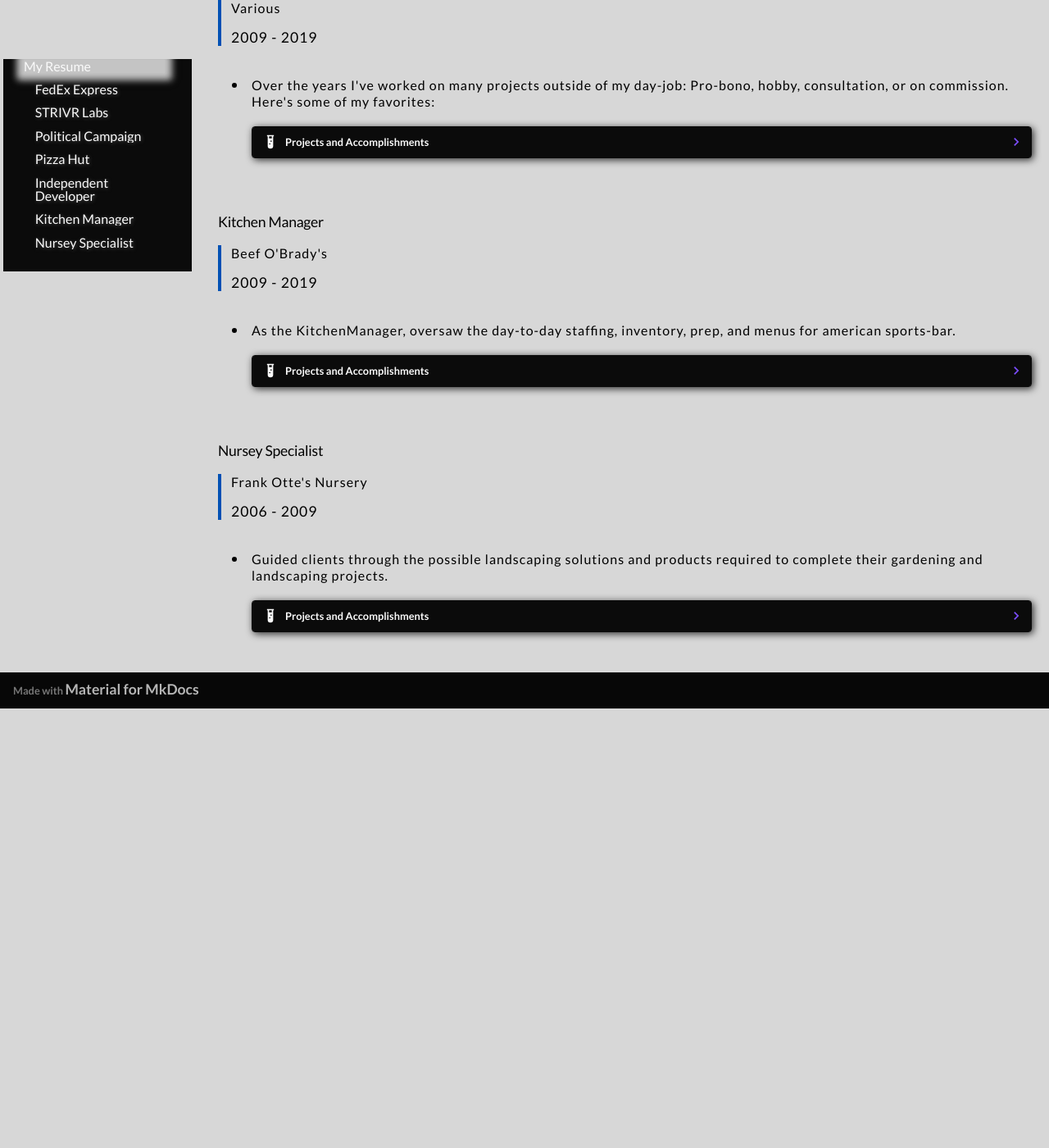
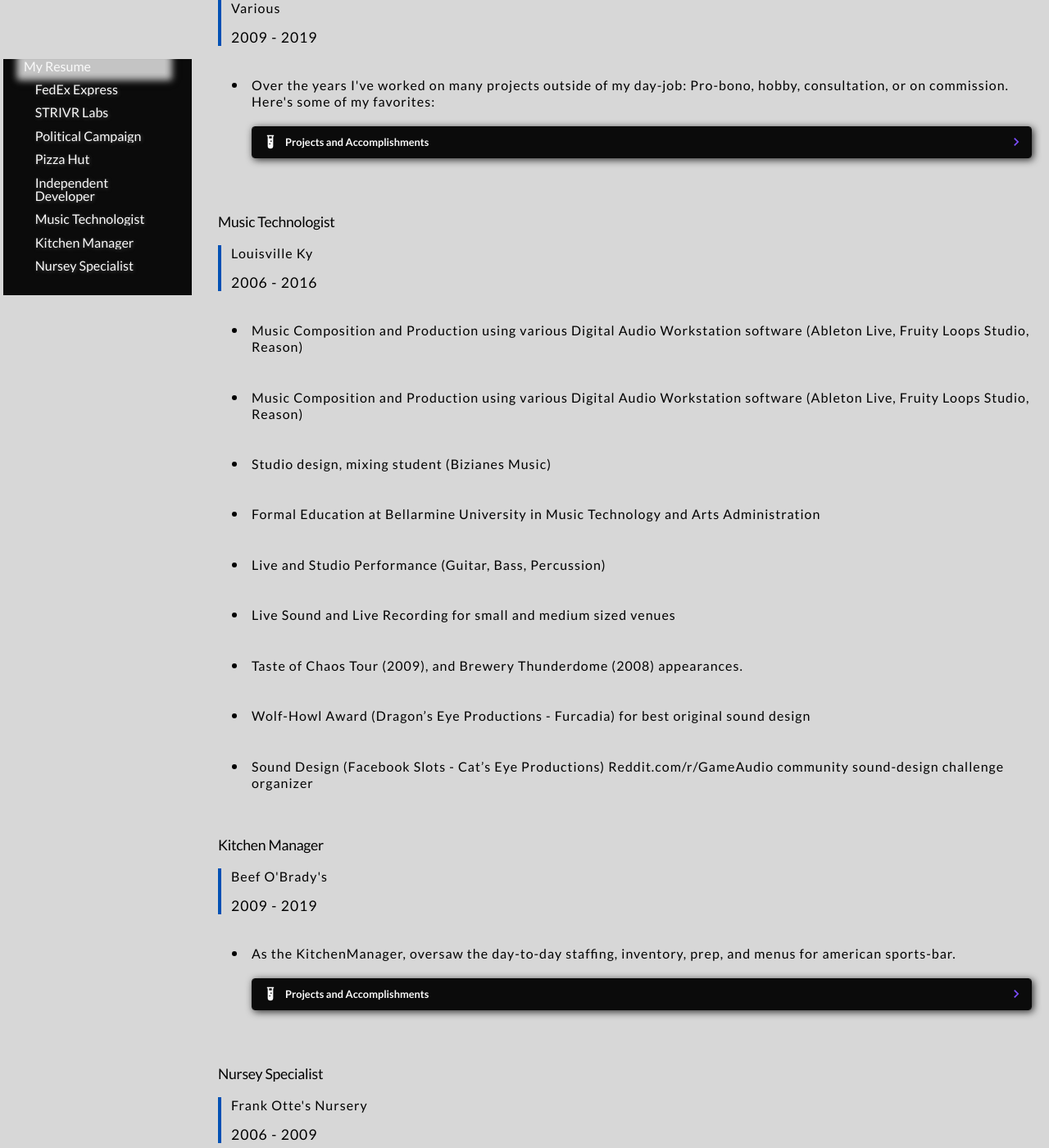
Before and after one commit to cloudymax/CloudyDevDotNet, an MkDocs documentation site: the page built from docs/resume.md, in a window 1280 px wide and 1400 px high, scrolled down 2569 px. Shown: the whole window at 82% size. Built offline with MkDocs 1.6.1 and Material for MkDocs 9.7.7, drawn with Linux system fonts in a browser that asks for light colours; before the commit the page ends 3433 px from its top, so only the background shows below that.

Commit message:
adding music experience

```diff
--- a/docs/resume.md
+++ b/docs/resume.md
@@ -392,6 +392,33 @@ I then took over the duties of the former Principal Software Engineer and was ta
 
               > Allowed keyboard/game pad control schemes to be altered, created, saved by users at runtime in Unity3D. Provided enhancements such as: device agnostic syntax, per-axis sensitivity and dead-zone configuration, rumble support, ability to track active/inactive inputs, duration of inputs, and combinations/order of concurrent of inputs.
 
+### __Music Technologist__
+
+> Louisville Ky
+>
+> __2006 - 2016__
+
+
+- Music Composition and Production using various Digital Audio Workstation software (Ableton Live, Fruity Loops Studio, Reason)
+
+- Music Composition and Production using various Digital Audio Workstation software (Ableton Live, Fruity Loops Studio, Reason)
+
+- Studio design, mixing student (Bizianes Music)
+
+- Formal Education at Bellarmine University in Music Technology and Arts Administration
+
+- Live and Studio Performance (Guitar, Bass, Percussion)
+
+- Live Sound and Live Recording for small and medium sized venues
+
+- Taste of Chaos Tour (2009), and Brewery Thunderdome (2008) appearances.
+
+- Wolf-Howl Award (Dragon’s Eye Productions - Furcadia) for best original sound design
+
+- Sound Design (Facebook Slots - Cat’s Eye Productions)
+Reddit.com/r/GameAudio community sound-design challenge organizer
+
+
 
 ### __Kitchen Manager__
 
```
